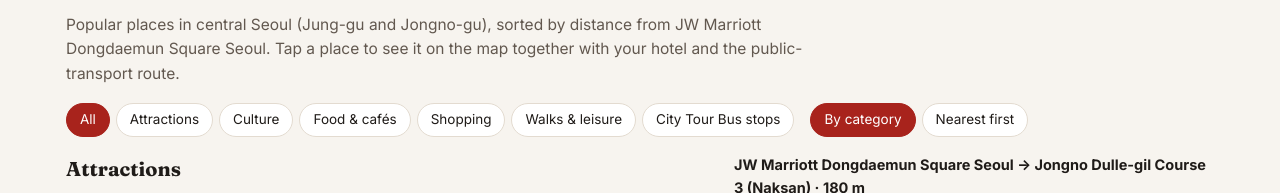
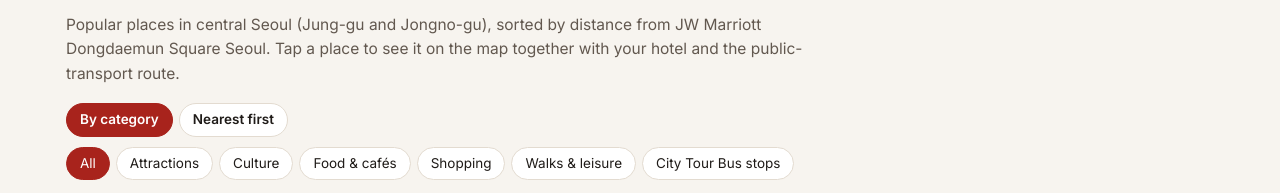
Before and after one commit to elf03190123-glitch/spain-travel-market-seoul-2026, a plain HTML site: page index.html in a window 1280 px wide. Shown: the part 8001-8194 px from the top of the page. Drawn offline with Linux system fonts and the light colour scheme.

Commit message:
Nearby: put the By category / Nearest first toggle above the category filters
Co-Authored-By: Claude Opus 5.5 <noreply@anthropic.com>

```diff
--- a/index.html
+++ b/index.html
@@ -103,7 +103,8 @@ h2{font-family:var(--display);font-size:calc(clamp(23px,3vw,28px)*var(--fs));mar
 .emerg span{font-size:calc(13px*var(--fs));color:var(--muted)}
 
 /* places + map */
-.ctl{display:flex;flex-wrap:wrap;gap:8px 16px;align-items:center}
+.ctl{display:flex;flex-direction:column;gap:10px;align-items:flex-start}
+#viewSeg button{font-weight:600}
 .seg{display:flex;flex-wrap:wrap;gap:6px}
 .seg button{border:1px solid var(--line);background:var(--surface);color:var(--ink);border-radius:999px;padding:5px 13px;font-size:calc(13.5px*var(--fs));cursor:pointer}
 .seg button[aria-pressed="true"]{background:var(--accent);border-color:var(--accent);color:var(--accent-ink)}
@@ -253,8 +254,8 @@ footer p{margin:0}
     <h2 data-t="nTodo"></h2>
     <p class="lead" id="todoLead"></p>
     <div class="ctl">
+      <div class="seg" id="viewSeg" role="group"></div>
       <div class="seg" id="catSeg" role="group"></div>
-      <div class="seg" id="viewSeg" role="group"></div>
     </div>
     <div class="split">
       <div id="list"></div>
```
